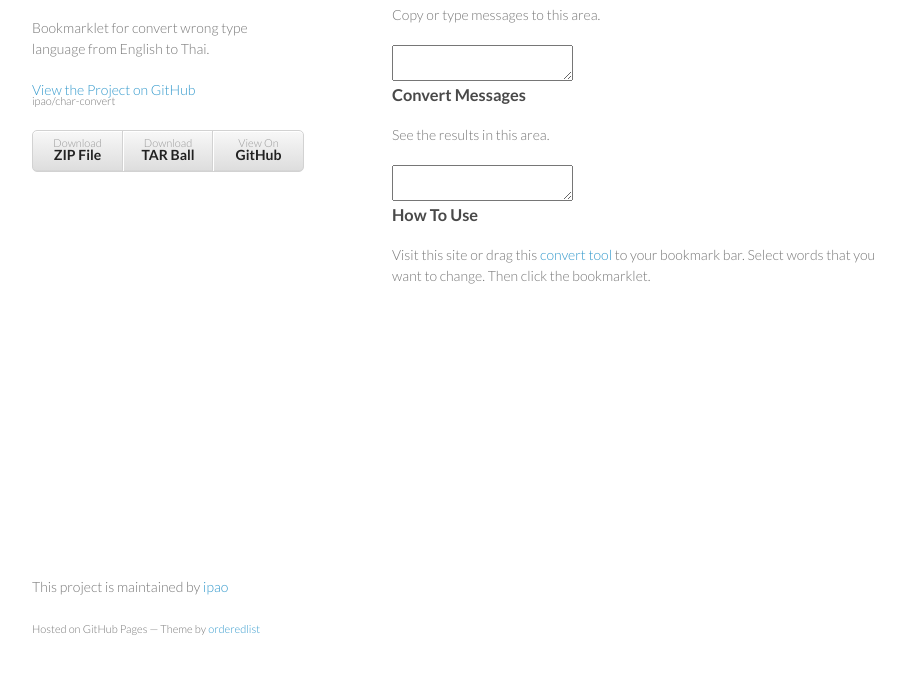
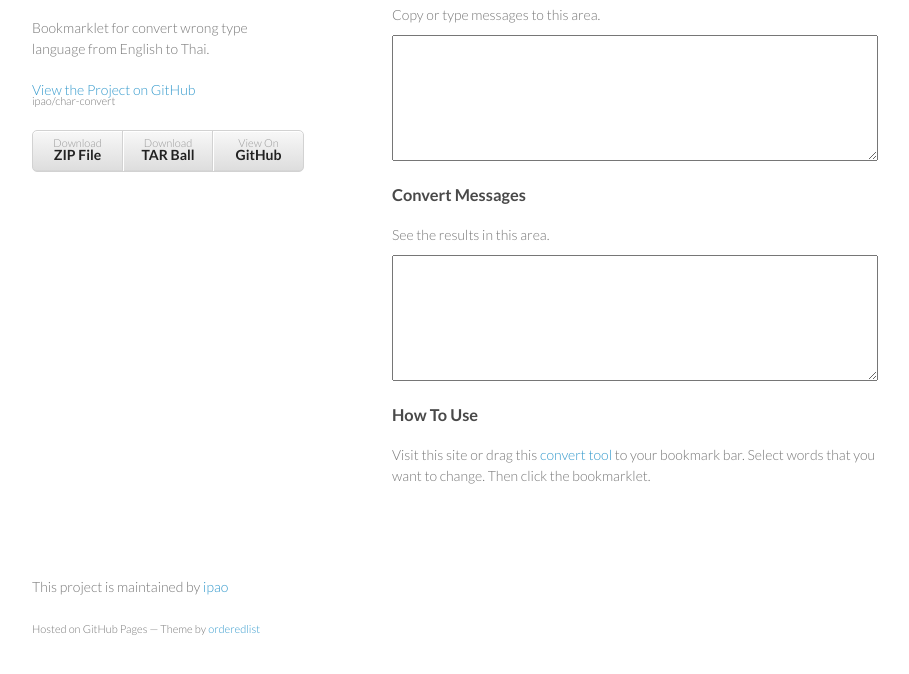
Before and after one commit to ipao/char-convert, a plain HTML site: page index.html in a window 1280 px wide. Shown: the part 92-766 px from the top of the page, without its empty margins (178-1087 px from the left). Drawn offline with Linux system fonts and the light colour scheme.

Commit message:
Update styles.css

```diff
--- a/stylesheets/styles.css
+++ b/stylesheets/styles.css
@@ -183,6 +183,12 @@ footer {
   bottom:50px;
 }
 
+textarea {
+  width: 480px;
+  height: 120px;
+  margin-bottom: 20px;
+  margin-top: -10px;
+}
 @media print, screen and (max-width: 960px) {
 
   div.wrapper {
```
